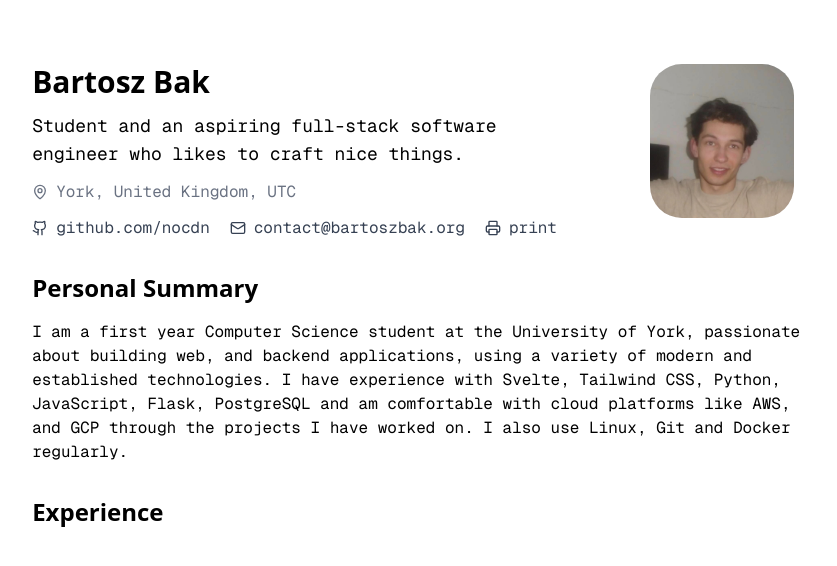
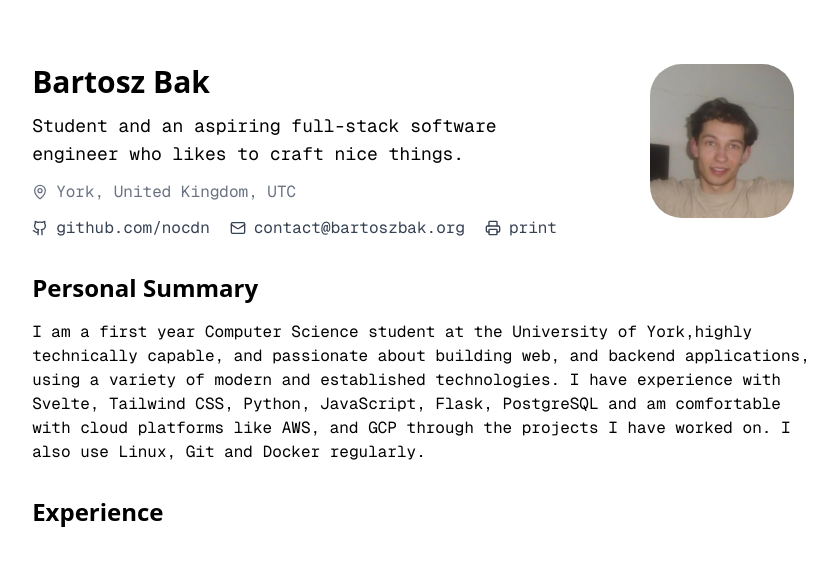
Before and after one commit to nocdn/cv, a Svelte app: page / in a window 1280 px wide. Shown: the top 566 px of the page, without its empty margins (211-1048 px from the left). Built offline with nearby package versions, Linux system fonts and the light colour scheme.

Commit message:
feat: add "highly technically capable" to personal summary

```diff
--- a/src/Summary.svelte
+++ b/src/Summary.svelte
@@ -9,8 +9,9 @@
     <span
       class="group-hover:text-blue-800 group-hover:font-medium transition-all"
       >University of York</span
-    >, passionate about building web, and backend applications, using a variety
-    of modern and established technologies. I have experience with
+    >,highly technically capable, and passionate about building web, and backend
+    applications, using a variety of modern and established technologies. I have
+    experience with
     <span
       class="group-hover:text-blue-800 group-hover:font-medium transition-all"
       >Svelte, Tailwind CSS, Python, JavaScript, Flask, PostgreSQL</span
```
